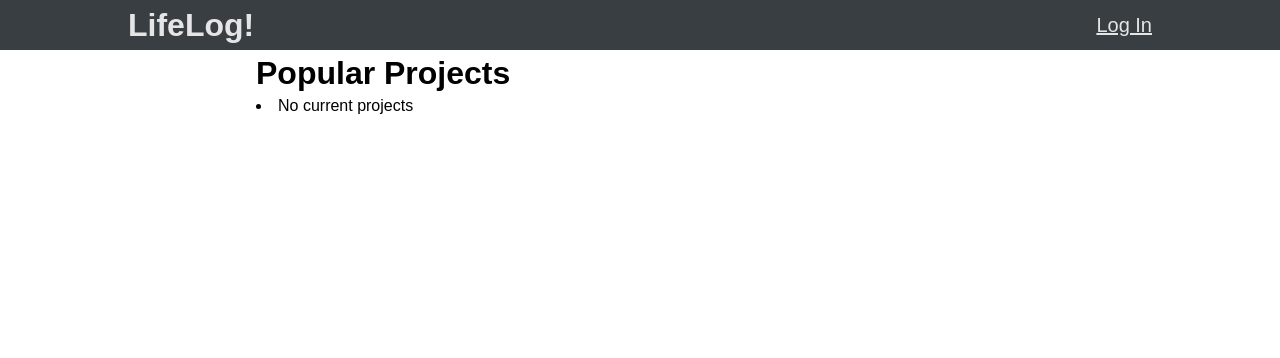
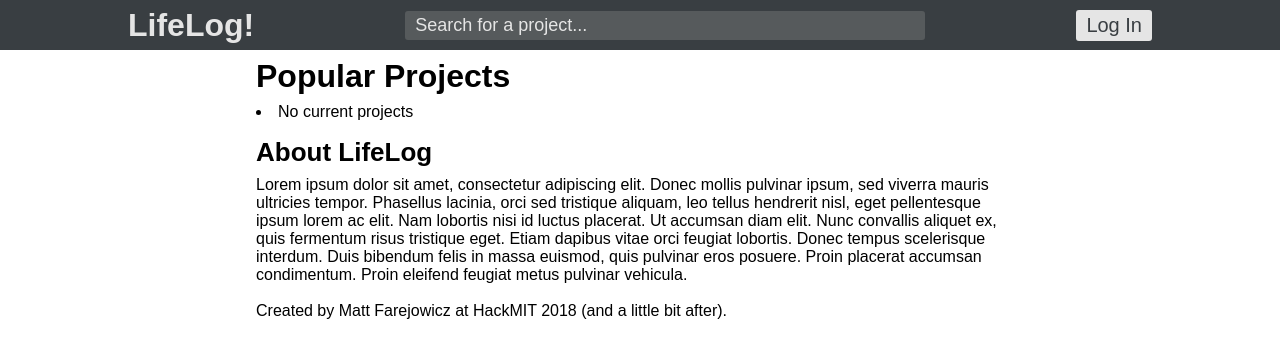
Before and after one commit to MFarejowicz/lifelog, a website: page views/index.html in a window 1280 px wide. Drawn offline with nearby package versions, Linux system fonts and the light colour scheme; files that its build step writes are made by us from their sources; files whose address does not match are found by name.

Commit message:
update styles a bit

```diff
--- a/public/style.css
+++ b/public/style.css
@@ -17,6 +17,15 @@ a {
 li {
   padding-left: 1.3em;
   text-indent: -1.3em;
+}
+
+input:focus {
+  outline:none;
+}
+
+::placeholder {
+    color: #e5e5e5;
+    opacity: 1;
 }
 
 .header-bar {
@@ -39,6 +48,25 @@ li {
   cursor: pointer;
 }
 
+#super-title:hover {
+  color: #cecece;
+}
+
+#search {
+  width: 500px;
+  background: #565a5c;
+  color: white;
+  font-size: 18px;
+  padding: 4px 10px;
+  border: none;
+  border-radius: 3px;
+}
+
+#search:active, #search:focus {
+  background: #e5e5e5;
+  color: #393e42;
+}
+
 .middle {
   width: 60%;
   margin: auto;
@@ -46,17 +74,29 @@ li {
 
 .page-title {
   font-size: 32px;
-  margin: 5px 0;
+  margin: 8px 0;
 }
 
-.login-button, .myproj-button {
-  color: #e5e5e5;
-  font-size: 20px;
-  text-decoration: underline;
+.page-subtitle {
+  font-size: 26px;
+  margin: 16px 0 8px;
 }
 
-.login-button:hover, .myproj-button:hover {
-  color: #b2b2b2;
+.l-button {
+  background: #e5e5e5;
+  color: #393e42;
+  font-size: 20px;
+  padding: 4px 10px;
+  border-radius: 3px;
+}
+
+.l-button:hover {
+  background: #cecece;
+  color: black;
+}
+
+.l-button:active {
+  transform: translateY(2px);
 }
 
 .login-text {
@@ -67,12 +107,11 @@ li {
   color: #717171;
 }
 
-.home-new {
+#home-new {
   position: fixed;
   bottom: 20px;
   right: 20px;
   border: 1px solid black;
-  padding: 4px;
 }
 
 .proj-card {
--- a/views/base.html
+++ b/views/base.html
@@ -15,10 +15,16 @@
     <div class="header-bar">
       <div class="header">
         <h1 id="super-title">LifeLog!</h1>
+        <div id="search-bar">
+          <input id="search" type="text" placeholder="Search for a project...">
+        </div>
         {% if loggedIn %}
-          <a class="myproj-button" href="/me">My Projects</a>
+          <div>
+            <a id="myproj-button" class="l-button" href="/me">My Projects</a>
+            <a id="logout-button" class="l-button" href="/">Log Out</a>
+          </div>
         {% else %}
-          <a class="login-button" href="/auth/google/callback">Log In</a>
+          <a id="login-button" class="l-button" href="/auth/google/callback">Log In</a>
         {% endif %}
       </div>
     </div>
--- a/views/index.html
+++ b/views/index.html
@@ -3,7 +3,9 @@
 {% block content %}
   <div class="middle">
     <h2 class="page-title">Popular Projects</h2>
+    {% set looping = true %}
     {% for project in projects | reverse() %}
+      {% if looping %}
         <div class="proj-card">
           <a href={{"/project/" + project.projectId}}>
             <p class="proj-card-name">{{ project.name }}</p>
@@ -12,12 +14,32 @@
             {% endif %}
           </a>
         </div>
+        {% if loop.index == 6 %}
+          {% set looping = false %}
+        {% endif %}
+      {% endif %}
       {% else %}
       <li>No current projects</li>
     {% endfor %}
+    <h4 class="page-subtitle">About LifeLog</h4>
+    <p>
+      Lorem ipsum dolor sit amet, consectetur adipiscing elit. Donec mollis
+      pulvinar ipsum, sed viverra mauris ultricies tempor. Phasellus lacinia,
+      orci sed tristique aliquam, leo tellus hendrerit nisl, eget pellentesque
+      ipsum lorem ac elit. Nam lobortis nisi id luctus placerat. Ut accumsan
+      diam elit. Nunc convallis aliquet ex, quis fermentum risus tristique eget.
+      Etiam dapibus vitae orci feugiat lobortis. Donec tempus scelerisque
+      interdum. Duis bibendum felis in massa euismod, quis pulvinar eros posuere.
+      Proin placerat accumsan condimentum. Proin eleifend feugiat metus
+      pulvinar vehicula.
+    </p>
+    <br/>
+    <p>
+      Created by Matt Farejowicz at HackMIT 2018 (and a little bit after).
+    </p>
   </div>
   {% if loggedIn %}
-  <div class="home-new">
+  <div id="home-new" class="l-button">
     <a href="/new"><p>+ Track a new project</p></a>
   </div>
   {% endif %}
```
Lines whose indentation alone changed are shown as unchanged.
